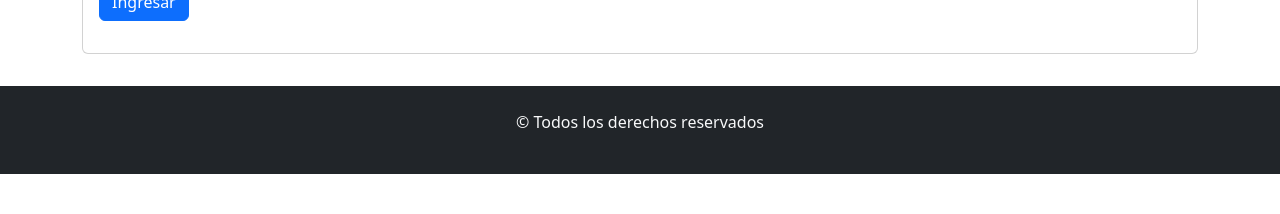
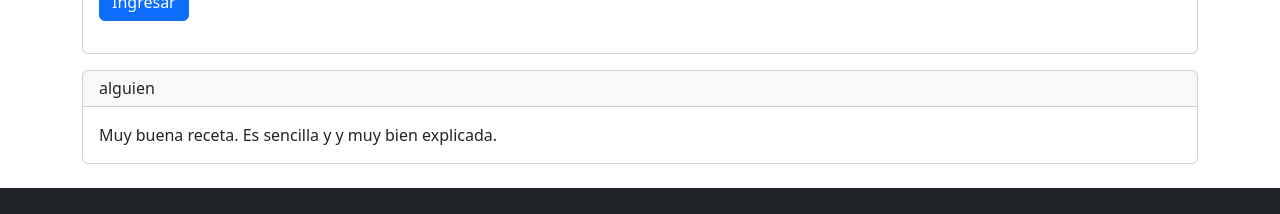
Before and after one commit to Agustin978/EjercicioReact14_CRUD_Recetas, a React (Vite) app: page /receta/1 in a window 1280 px wide. Shown: the part 980-1194 px from the top of the page. Before the commit the page ends 1154 px from the top, so only its background shows below. Built offline with nearby package versions, Linux system fonts and the light colour scheme; data requests are answered from the project's data file.

Commit message:
Agregados los componentes DejaComentario (formulario donde se ingresan los comentarios) y ComentariosReceta (Donde se muestran en cards todos los comentarios)

```diff
--- a/src/components/views/InfoReceta.jsx
+++ b/src/components/views/InfoReceta.jsx
@@ -6,6 +6,7 @@ import "bootstrap/dist/css/bootstrap.min.css";
 import { useParams } from "react-router-dom";
 import { obtenerReceta } from "../helpers/queries";
 import DejaComentario from "./DejaComentario";
+import ComentariosReceta from "./ComentariosReceta";
 
 const InfoReceta = ({usuarioLogueado}) => {
   const { id } = useParams();
@@ -44,8 +45,8 @@ const InfoReceta = ({usuarioLogueado}) => {
           </Col>
         </Row>
       </Card>
-      {/*Aqui debo colocar los comentarios*/}
       <DejaComentario receta={receta} usuarioLogueado={usuarioLogueado}></DejaComentario>
+      <ComentariosReceta id_receta={id}></ComentariosReceta>
     </Container>
   );
 };
```
